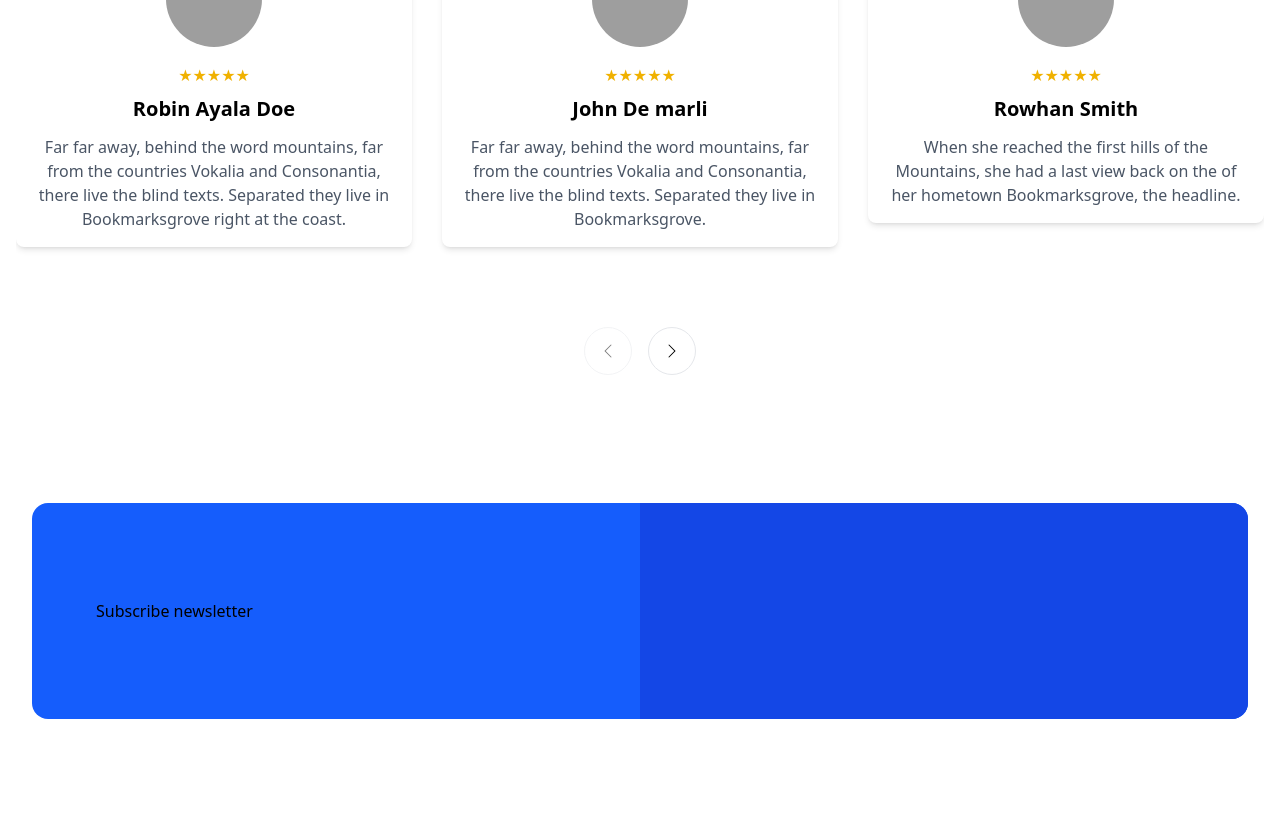
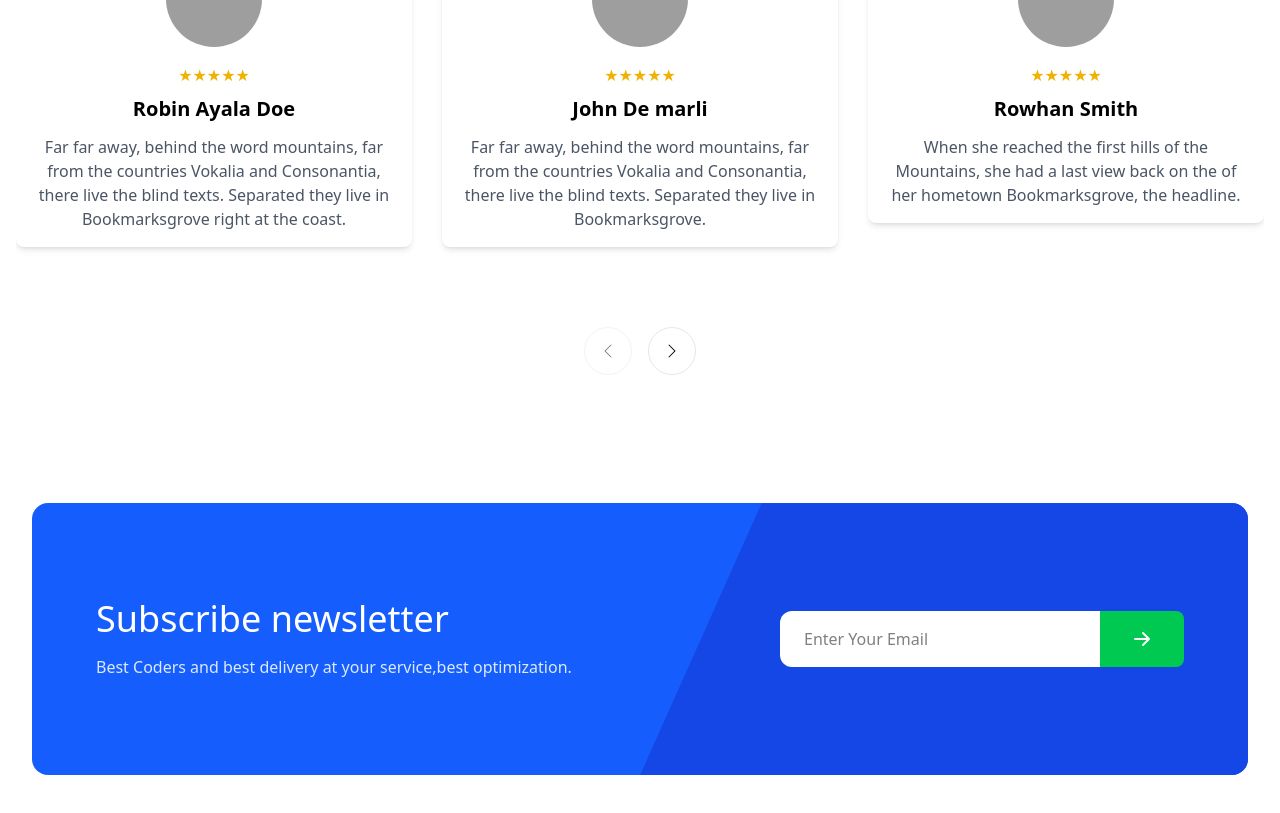
Before and after one commit to Krish3282/StartUpWeb, a React (Vite) app: page / in a window 1280 px wide. Shown: the part 4528-5341 px from the top of the page. Before the commit the page ends 5311 px from the top, so only its background shows below. Built offline with nearby package versions, Linux system fonts and the light colour scheme; grey boxes are pictures that could not be loaded.

Commit message:
added code ot newsletter section

```diff
--- a/src/components/NweslettterSection.jsx
+++ b/src/components/NweslettterSection.jsx
@@ -1,4 +1,5 @@
 import React from 'react'
+import { HiArrowRight } from 'react-icons/hi'
 
 const NweslettterSection = () => {
   return (
@@ -8,14 +9,33 @@
             {/* gradient design */}
             <div className="absolute top-0 right-0 w-1/2 h-full bg-blue-700 clip-path-slant hidden md:block"></div>
 
-            <div>
+            <div className=' relative flex flex-col lg:flex-row items-center justify-between gap-8 lg:gap-12'>
                 {/* left content */}
-                <div>
-                    <h2>Subscribe newsletter</h2>
+                <div className='text-white max-w-lg text-center md:text-left'>
+                    <h2 className='text-2xl md:text-3xl lg:text-4xl font-medium mb-4'>Subscribe newsletter</h2>
+                    <p className='text-blue-100 text-sm sm:text-base'>Best Coders and best delivery at your service,best optimization.</p>
+                </div>
+                {/* rigth content */}
+                <div className='flex flex-col sm:flex-row gap-4 sm:gap-0'>
+                  <input type="text"
+                  className='w-full bg-white sm:w-auto md:w-80 px-4 sm:px-6 py-3 sm:py-4 rounded-xl sm:rounded-l-xl sm:rounded-r-none focus:outline-none '
+                   placeholder='Enter Your Email' />
+                   <button className=' flex w-full sm:w-auto cursor-pointer bg-green-500 text-white px-6 sm:px-8 py-3 sm:py-4 rounded-xl sm:rounded-l-none sm:rounded-r-lg items-center gap-2'>
+                      <span>
+                        <HiArrowRight className='size-5'/>
+                      </span>
+                   </button>
                 </div>
             </div>
         </div>
       </div>
+        <style>
+          {
+            `.clip-path-slant{
+            clip-path:polygon(20% 0, 100% 0,100% 100%,0 100%)
+            }`
+          }
+        </style>
     </section>
   )
 }
```
